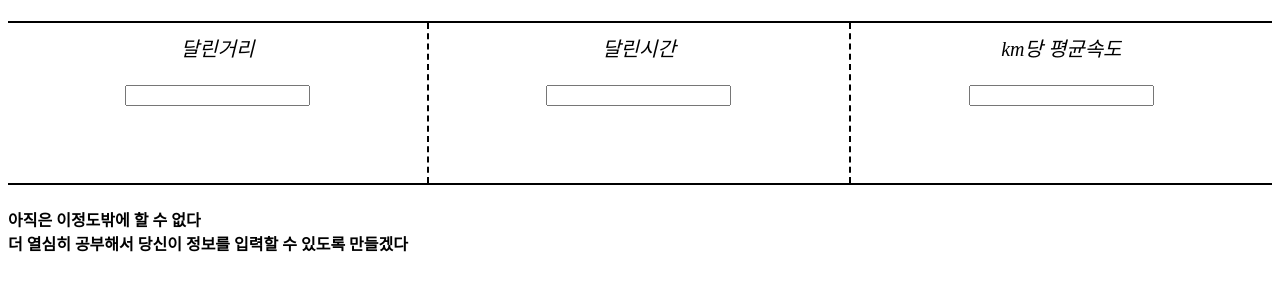
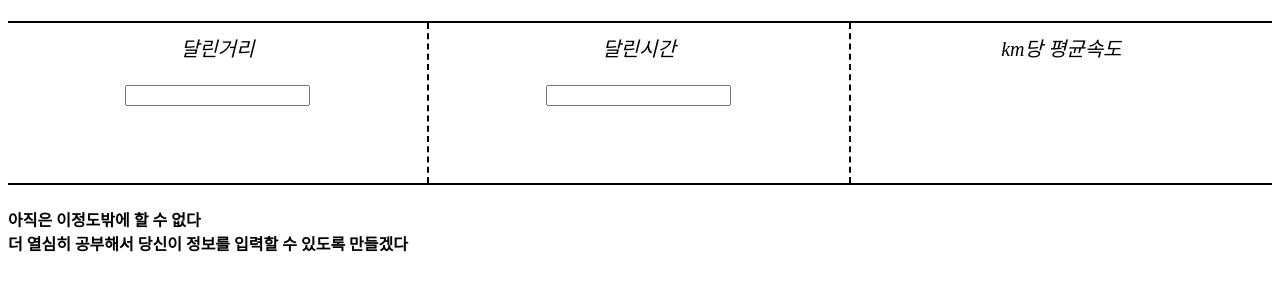
Before and after one commit to yabitdotcom/Runner, a plain HTML site: page 1.html in a window 1280 px wide. Shown: the part 232-522 px from the top of the page. Drawn offline with Linux system fonts and the light colour scheme.

Commit message:
Update 1.html

```diff
--- a/1.html
+++ b/1.html
@@ -16,7 +16,7 @@
   <div class="grid">
     <div class="a">달린거리 <p><input type="text"></p></div>
     <div class="b">달린시간 <p><input type="text"></p></div>
-    <div class="c">km당 평균속도 <p><input type="text"></p></div>
+    <div class="c">km당 평균속도 </div>
   </div>
   <h4>  아직은 이정도밖에 할 수 없다<br>
     더 열심히 공부해서 당신이 정보를 입력할 수 있도록 만들겠다</h4>
```
